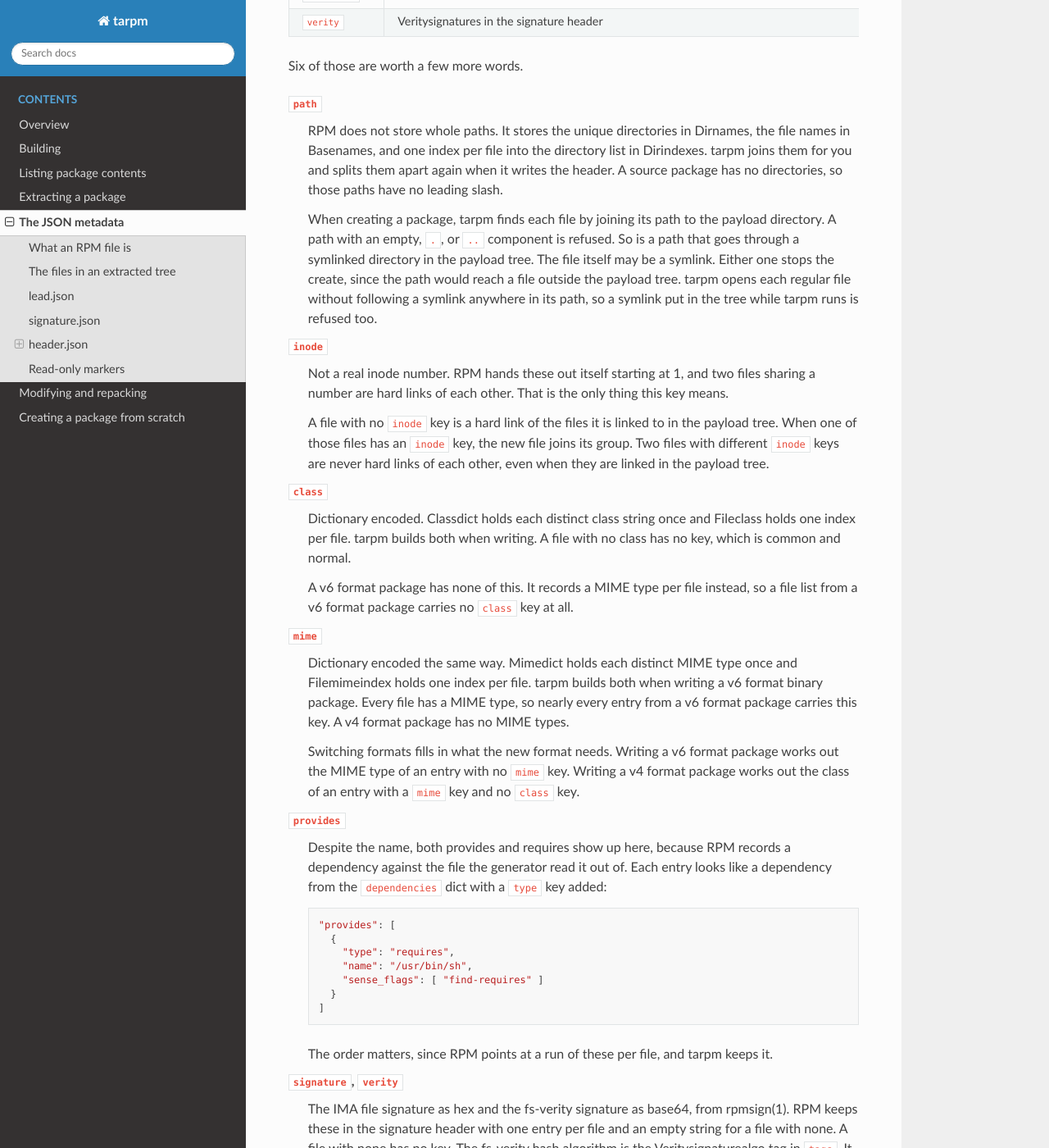
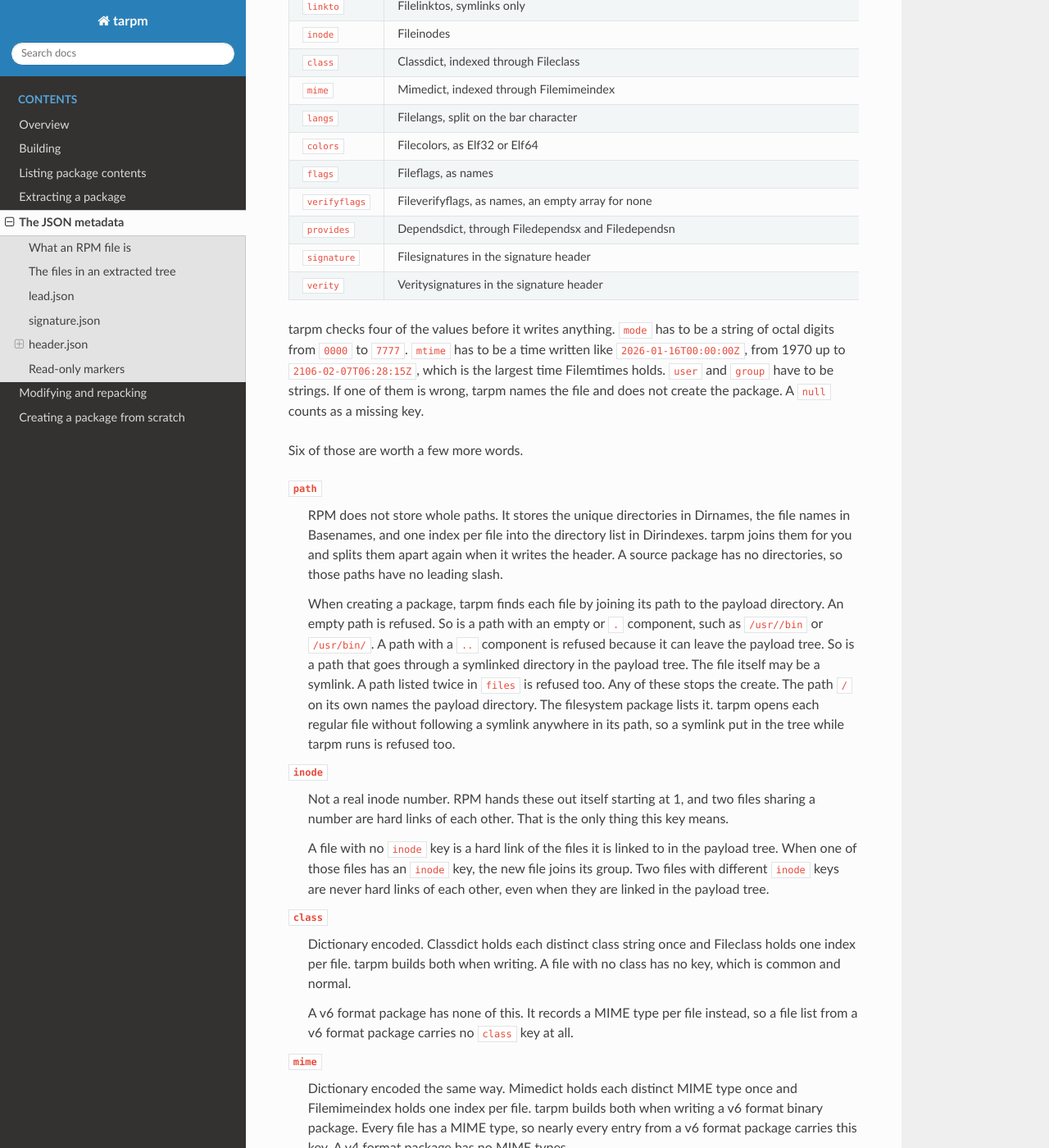
Before and after one commit to dcantrell/tarpm, a Sphinx documentation site: the page built from doc/metadata.rst, in a window 1280 px wide and 1400 px high, scrolled down 9183 px. Shown: the whole window at 82% size. Built offline with Sphinx 7.4.7 and the Read the Docs theme 3.1.0, drawn with Linux system fonts in a browser that asks for light colours; some of the changed text lies outside the part shown.

Commit message:
WIP: doc updates
Signed-off-by: Dave Cantrell <dcantrell@burdell.org>

```diff
--- a/doc/listing.rst
+++ b/doc/listing.rst
@@ -43,3 +43,6 @@ A few things worth knowing about this listing:
 
 List mode shows none of the header metadata.  For that, extract the
 package.  See :doc:`extracting`.
+
+A file that is not there, or is not an RPM, makes tarpm print an error
+naming it and exit non-zero.  Nothing is listed.
--- a/doc/metadata.rst
+++ b/doc/metadata.rst
@@ -166,7 +166,14 @@ Six keys at the top::
     }
 
 ``magic`` and ``reserved`` describe the binary header and are not
-yours to change.  The other four hold everything else.  ``tags`` is the
+yours to change.  The other four hold everything else.
+
+tarpm checks the shape before it reads anything else.  The file has to
+hold a JSON object.  ``tags`` and ``files`` have to be arrays of dicts,
+``changelog`` an array, and ``dependencies`` a dict.  tarpm names the
+key or the index that is wrong and does not create the package.  The
+same goes for ``signature.json`` and its ``tags`` when ``-D`` or ``-k``
+reads it.  ``tags`` is the
 flat list of values that do not belong to one of the three structured
 groups, and those three groups are the parallel array sets unwound.
 
@@ -245,6 +252,12 @@ a tag with no values.
 * A ``type`` not in the table above is refused.  This includes
   ``(null)`` and ``(unknown)``, which tarpm writes when it extracts a
   tag of type RPM_NULL_TYPE or a type rpm does not define.
+* A tag rpm knows has to carry the type rpm gives it, because rpm(8)
+  refuses a header that does not.  Version is a ``string`` and Epoch
+  an ``int32``, so a Version of type ``int32`` is refused.  The three
+  string types count as one, so a ``string`` Summary is fine.  A tag
+  rpm does not know, such as ``#5999``, takes any type.  This only
+  applies to ``header.json``.
 
 A JSON ``null`` for a ``tag`` name, or for the ``path`` or ``type`` of
 a ``files`` entry, counts as an empty string.  A ``null`` tag name is an
@@ -321,6 +334,8 @@ Rules for the object:
 * Every locale has to be in ``Headeri18ntable``.  tarpm does not add
   locales to that tag.
 * Every value has to be a string.
+* The first locale in ``Headeri18ntable``, normally ``C``, needs a key.
+  rpm(8) shows that string for every locale with no translation.
 * A locale with no key gets an empty string if a later locale has a
   key.  rpm(8) shows that locale as blank, the same as for a package
   from rpmbuild(8).  A tag stops at the last locale that has a key, and
@@ -363,8 +378,11 @@ the dependency type::
     }
 
 ``name`` is the only required key.  ``comparison`` is ``=``, ``<``,
-``>``, ``<=``, or ``>=``, and needs a ``version`` to go with it.  That
-pair is the comparison bits of the flags word.
+``>``, ``<=``, or ``>=``, and needs a ``version`` to go with it.  A
+``version`` needs a ``comparison`` too.  That pair is the comparison
+bits of the flags word.  tarpm refuses any other comparison, a
+comparison with no version, and a version with no comparison.  An
+empty ``version`` counts as none.
 
 ``sense_flags`` is the rest of that flags word, as names rather than
 bits.  These are the ``RPMSENSE_`` macros in ``/usr/include/rpm/rpmds.h``.
@@ -454,6 +472,14 @@ key               header tags
 ``verity``        Veritysignatures in the signature header
 ================= =======================================================
 
+tarpm checks four of the values before it writes anything.  ``mode``
+has to be a string of octal digits from ``0000`` to ``7777``.  ``mtime``
+has to be a time written like ``2026-01-16T00:00:00Z``, from 1970 up to
+``2106-02-07T06:28:15Z``, which is the largest time Filemtimes holds.
+``user`` and ``group`` have to be strings.  If one of them is wrong,
+tarpm names the file and does not create the package.  A ``null``
+counts as a missing key.
+
 Six of those are worth a few more words.
 
 ``path``
@@ -464,11 +490,14 @@ Six of those are worth a few more words.
     has no directories, so those paths have no leading slash.
 
     When creating a package, tarpm finds each file by joining its path to
-    the payload directory.  A path with an empty, ``.``, or ``..``
-    component is refused.  So is a path that goes through a symlinked
-    directory in the payload tree.  The file itself may be a symlink.
-    Either one stops the create, since the path would reach a file
-    outside the payload tree.  tarpm opens each regular file without
+    the payload directory.  An empty path is refused.  So is a path with
+    an empty or ``.`` component, such as ``/usr//bin`` or ``/usr/bin/``.
+    A path with a ``..`` component is refused because it can leave the
+    payload tree.  So is a path that goes through a symlinked directory
+    in the payload tree.  The file itself may be a symlink.  A path
+    listed twice in ``files`` is refused too.  Any of these stops the
+    create.  The path ``/`` on its own names the payload directory.  The
+    filesystem package lists it.  tarpm opens each regular file without
     following a symlink anywhere in its path, so a symlink put in the
     tree while tarpm runs is refused too.
 
@@ -574,8 +603,8 @@ what is in it.  ``text`` is one
 string in the header and tarpm splits it on newlines so diffs are
 readable.  A blank line is an empty string in the array.  The array is
 joined back together with newlines when the package is written, so
-the text comes back exactly as it was.  Every line in ``text`` must be
-a JSON string.
+the text comes back exactly as it was.  ``text`` must be an array of
+JSON strings.  A bare string such as ``"- fixed it"`` is refused.
 
 Newest entry first, which is the order rpm(8) expects.
 
```
Also changed, not shown: doc/creating.rst (+4 -3 lines), doc/extracting.rst (+11 -0 lines), 1 other file.
